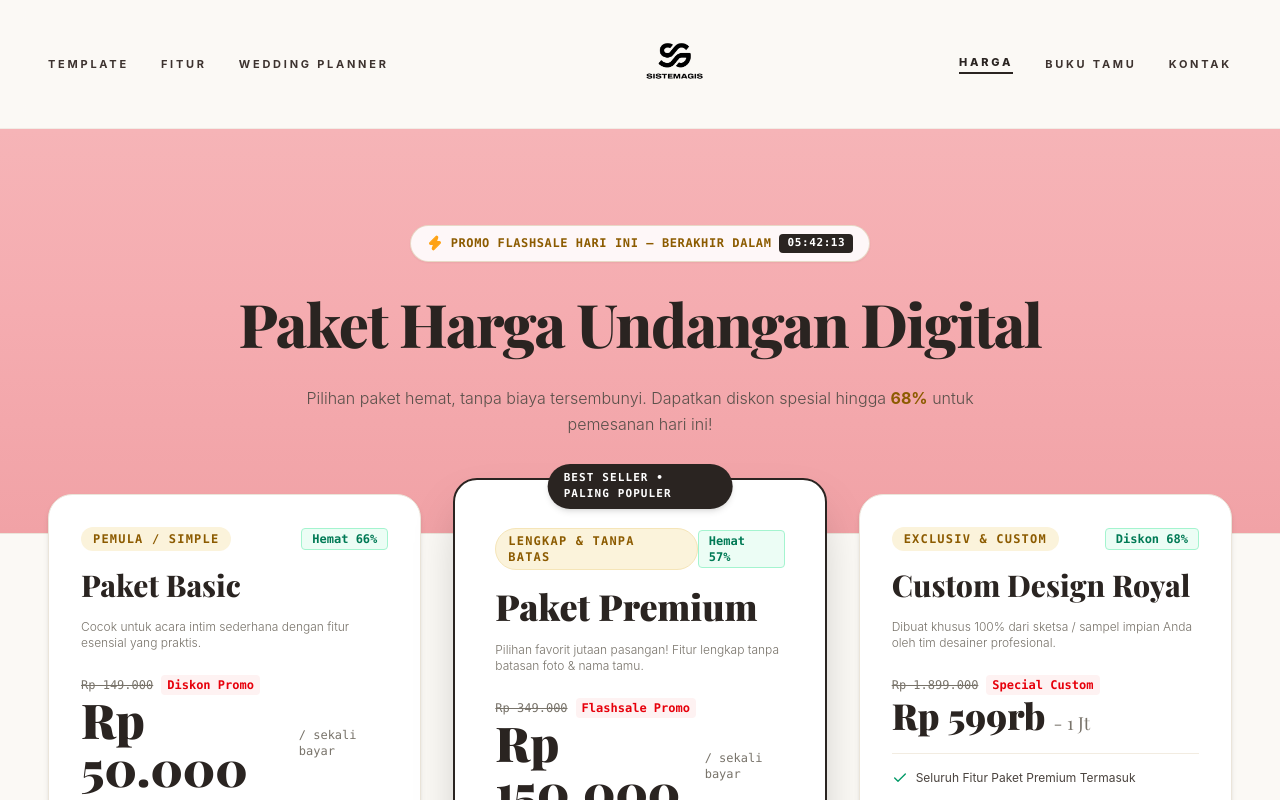
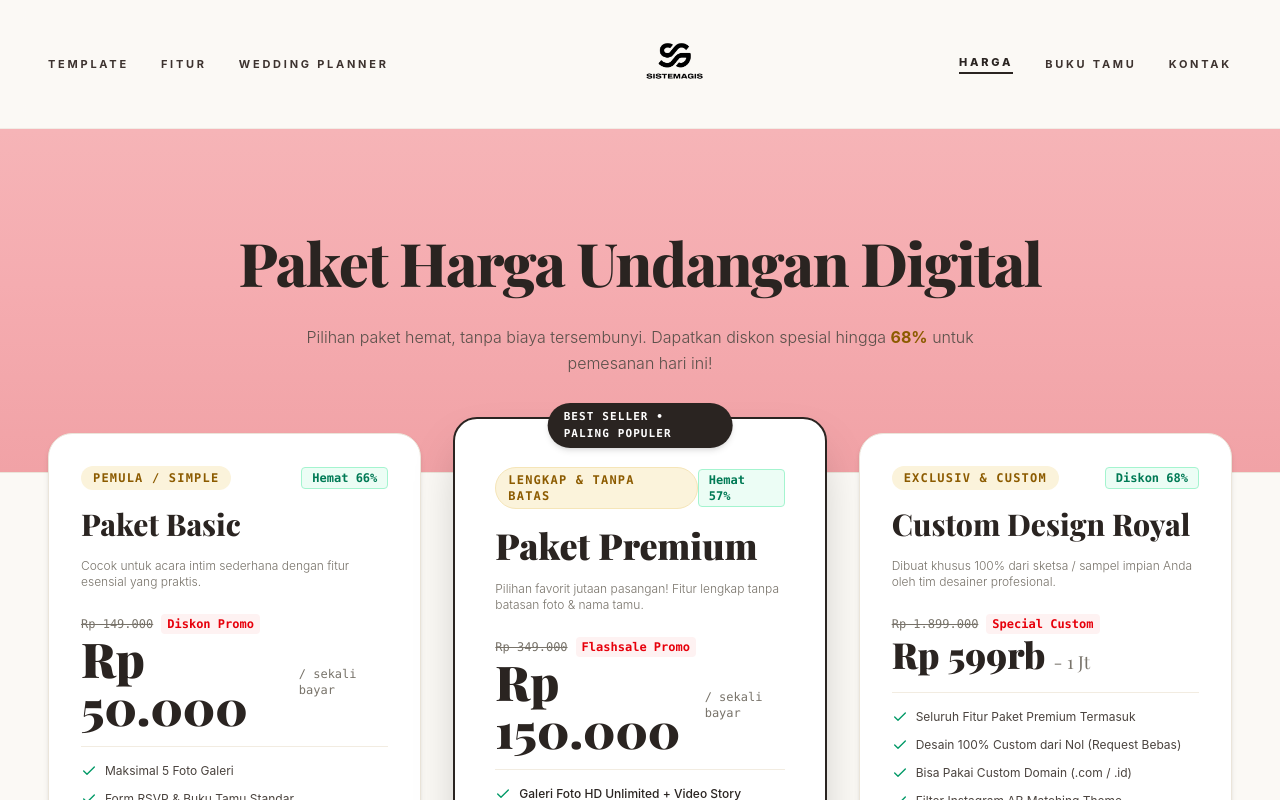
Before and after one commit to kevinnsd1/landingpage_wedding_sistemagis, a React (Vite) app: page /harga in a window 1280 px wide. Shown: the top 800 px of the page. Built offline with nearby package versions, Linux system fonts and the light colour scheme; a web font is replaced by a local one.

Commit message:
refactor: remove flash sale countdown banner pill from pricing page

```diff
--- a/src/pages/harga/index.tsx
+++ b/src/pages/harga/index.tsx
@@ -1,8 +1,6 @@
-import { useState, useEffect } from "react"
 import { Link } from "react-router-dom"
 import {
   Check,
-  Zap,
   Crown,
   MessageCircle,
   Clock,
@@ -14,21 +12,6 @@ import {
 
 export default function HargaPage() {
   const whatsappNumber = "62895351878050"
-
-  // Fake Promo Countdown Timer State
-  const [timeLeft, setTimeLeft] = useState({ hours: 5, minutes: 42, seconds: 18 })
-
-  useEffect(() => {
-    const timer = setInterval(() => {
-      setTimeLeft(prev => {
-        if (prev.seconds > 0) return { ...prev, seconds: prev.seconds - 1 }
-        if (prev.minutes > 0) return { ...prev, minutes: 59, seconds: 59 }
-        if (prev.hours > 0) return { hours: prev.hours - 1, minutes: 59, seconds: 59 }
-        return { hours: 12, minutes: 0, seconds: 0 }
-      })
-    }, 1000)
-    return () => clearInterval(timer)
-  }, [])
 
   const getWaLink = (packageName: string, price: string) => {
     const text = encodeURIComponent(
@@ -81,15 +64,6 @@ export default function HargaPage() {
       {/* ================= 2. HERO BANNER ================= */}
       <section className="blush-gradient py-16 sm:py-24 px-6 text-center relative border-b border-[#EBE5DA]">
         <div className="max-w-4xl mx-auto space-y-6 relative z-10">
-
-          {/* Flash Sale Banner Pill */}
-          <div className="inline-flex items-center gap-2 text-xs font-mono font-bold tracking-wider text-[#8C5B00] uppercase bg-white/90 backdrop-blur-xs px-4 py-2 rounded-full border border-[#8C5B00]/20 shadow-xs">
-            <Zap className="w-4 h-4 text-amber-500 fill-amber-500 animate-pulse" />
-            <span>Promo Flashsale Hari Ini — Berakhir dalam</span>
-            <span className="bg-[#2A2421] text-white px-2 py-0.5 rounded font-mono text-[11px]">
-              {String(timeLeft.hours).padStart(2, '0')}:{String(timeLeft.minutes).padStart(2, '0')}:{String(timeLeft.seconds).padStart(2, '0')}
-            </span>
-          </div>
 
           <h1 className="font-serif-display text-4xl sm:text-6xl font-extrabold tracking-tight text-[#2A2421] leading-tight">
             Paket Harga Undangan Digital
```
